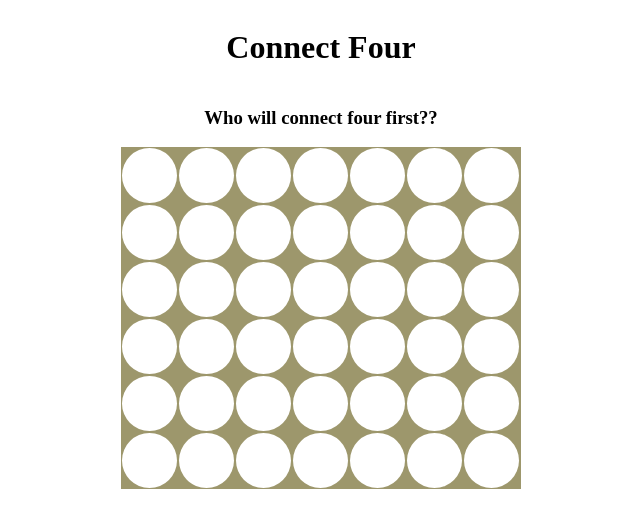
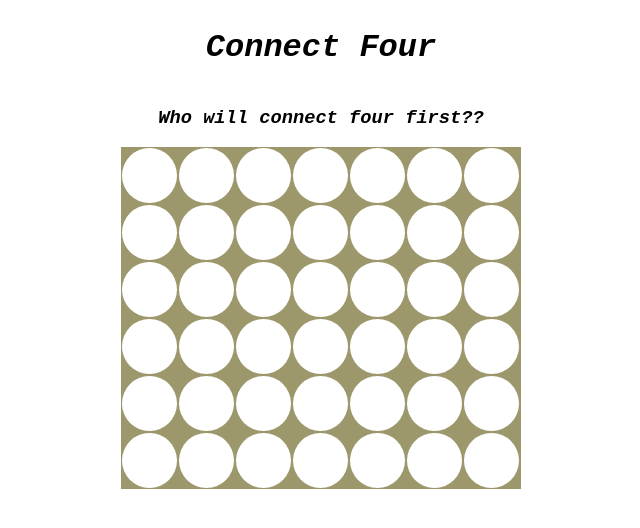
Before and after one commit to sarahelbostany/Connect-four, a plain HTML site: page index.html in a window 1280 px wide. Shown: the whole page, without its empty margins (319-959 px from the left). Drawn offline with Linux system fonts and the light colour scheme.

Commit message:
sarah_final

```diff
--- a/style.css
+++ b/style.css
@@ -2,7 +2,11 @@ body{
   display: flex;
   flex-direction: column;
   align-items: center;
+  font-family: 'Courier New', Courier, monospace;
+  font-style: italic;
 }
+
+
 .board {
   display:flex;
   flex-wrap:wrap;
```
